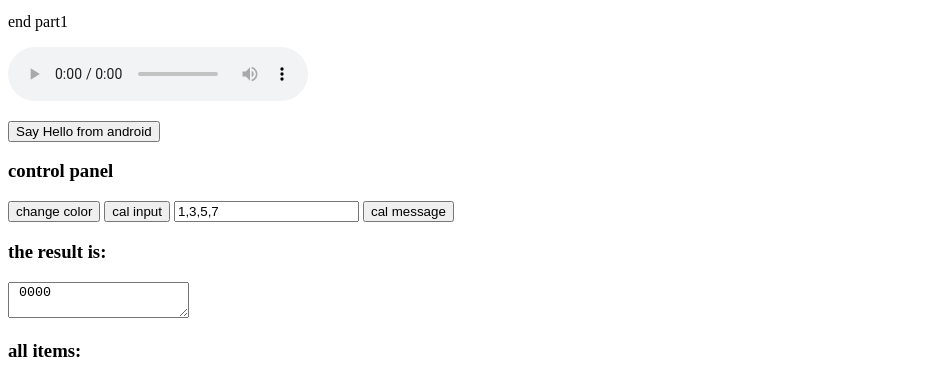
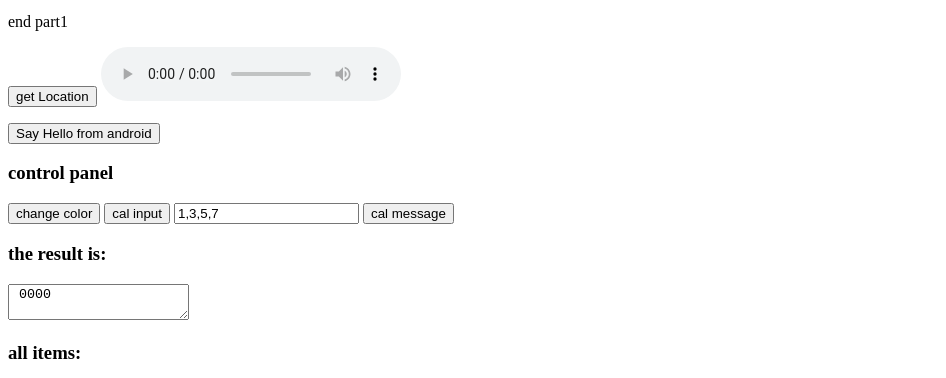
Before and after one commit to hubforleon/hubforleon.github.io, a plain HTML site: page index.html in a window 1280 px wide. Shown: the part 412-790 px from the top of the page, without its empty margins (0-946 px from the left). Drawn offline with Linux system fonts and the light colour scheme.

Commit message:
Location

```diff
--- a/index.html
+++ b/index.html
@@ -22,6 +22,7 @@
         <img id="previewImage" src="#" alt="Preview" width="200" height="200"><p></p>
         <input type="file" id="fileInput"/>
         <p>end part1</p>
+        <button onclick="getLocation()">get Location</button>
 
 
 
--- a/index.js
+++ b/index.js
@@ -118,3 +118,43 @@ function setToken() {
 function showAndroidToast(toast) {
     Android.showToast(toast);
 }
+
+
+function getLocation(){
+    if (navigator.geolocation) {
+        // Geolocation is supported
+        navigator.geolocation.getCurrentPosition(showPosition, showError);
+    } else {
+        // Geolocation is not supported
+        // Handle the lack of support gracefully
+    }
+    }
+
+  function showPosition(position) {
+    var latitude = position.coords.latitude;
+    var longitude = position.coords.longitude;
+
+    // Use the latitude and longitude values as needed
+    // ...
+  }
+
+  function showError(error) {
+    switch(error.code) {
+      case error.PERMISSION_DENIED:
+        // User denied the permission request
+        // Handle the denial gracefully
+        break;
+      case error.POSITION_UNAVAILABLE:
+        // Location information is unavailable
+        // Handle the unavailability gracefully
+        break;
+      case error.TIMEOUT:
+        // The request to get location timed out
+        // Handle the timeout gracefully
+        break;
+      case error.UNKNOWN_ERROR:
+        // An unknown error occurred
+        // Handle the error gracefully
+        break;
+    }
+  }
```
